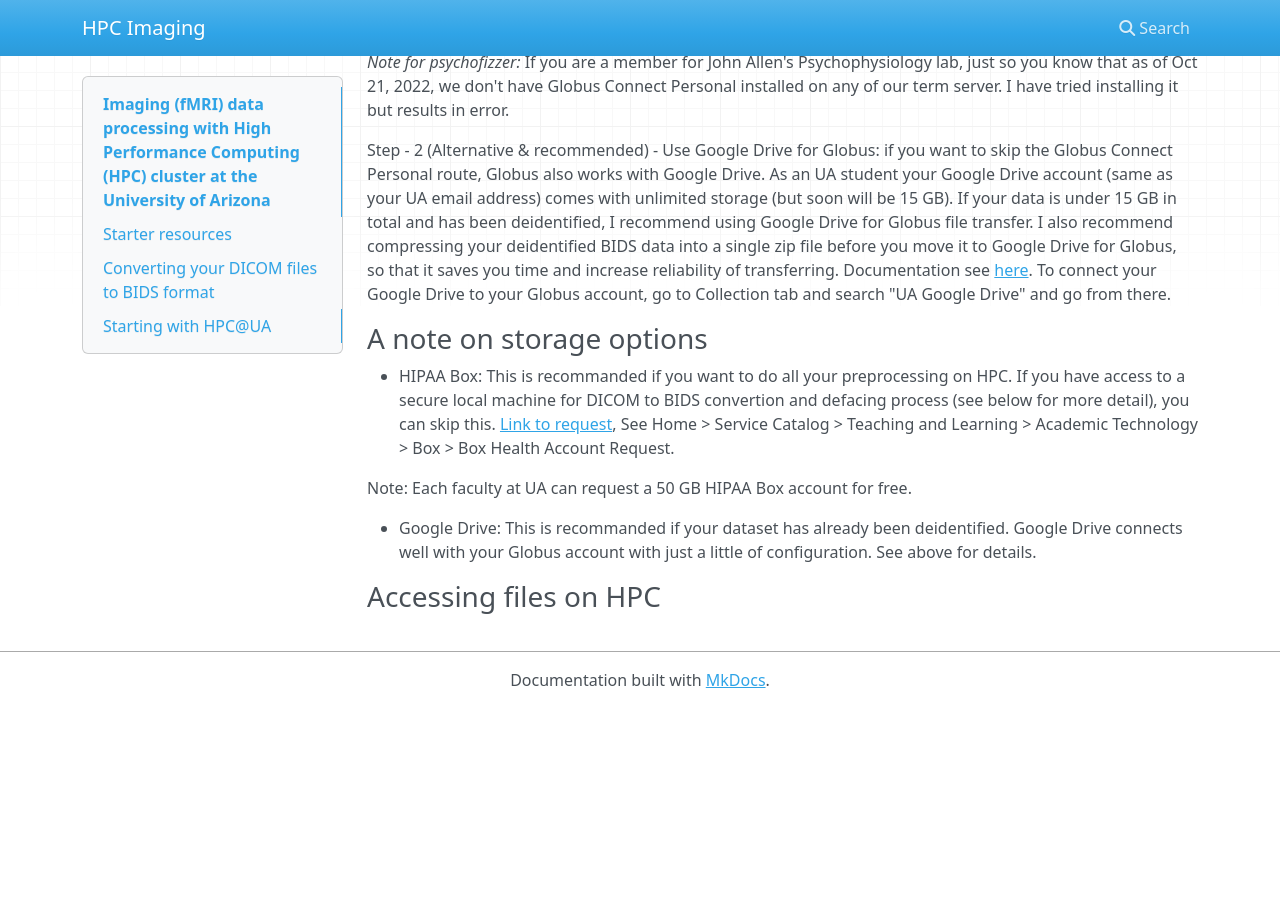
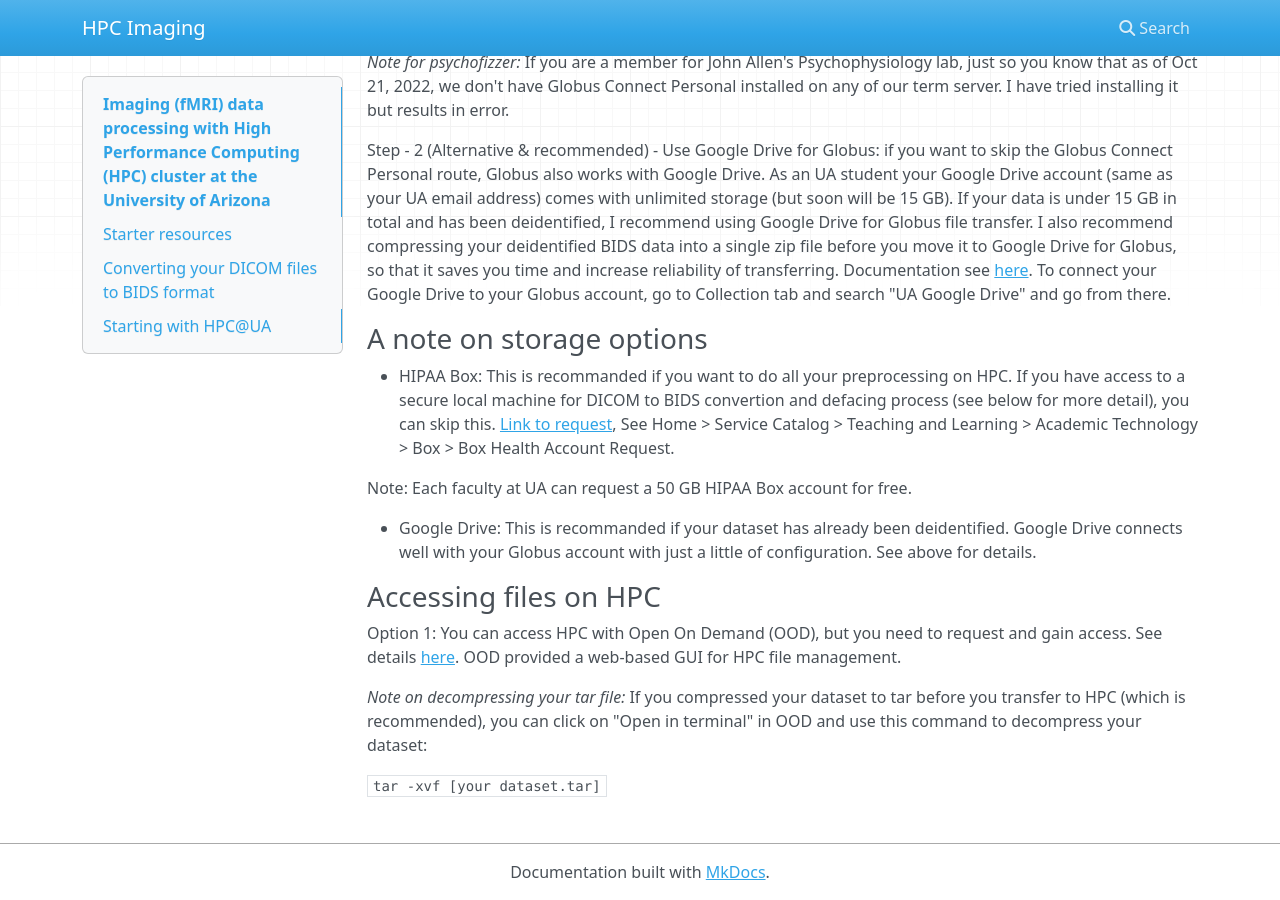
Before and after one commit to Diheng/HPC_imaging, an MkDocs documentation site: the page built from docs/index.md, in a window 1280 px wide and 900 px high, scrolled down 2114 px. Built offline with MkDocs 1.6.1, drawn with Linux system fonts in a browser that asks for light colours; nearby versions of some CDN libraries; before the commit the page ends 2822 px from its top, so only the background shows below that.

Commit message:
Added OOD

```diff
--- a/docs/index.md
+++ b/docs/index.md
@@ -73,3 +73,9 @@ Note: Each faculty at UA can request a 50 GB HIPAA Box account for free.
 - Google Drive: This is recommanded if your dataset has already been deidentified. Google Drive connects well with your Globus account with just a little of configuration. See above for details.
 
 ### Accessing files on HPC
+
+Option 1: You can access HPC with Open On Demand (OOD), but you need to request and gain access. See details [here](https://public.confluence.arizona.edu/display/UAHPC/Open+On+Demand). OOD provided a web-based GUI for HPC file management.
+
+*Note on decompressing your tar file:* If you compressed your dataset to tar before you transfer to HPC (which is recommended), you can click on "Open in terminal" in OOD and use this command to decompress your dataset:
+
+`tar -xvf [your dataset.tar]`
```
